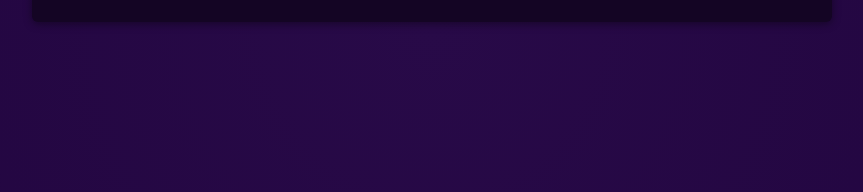
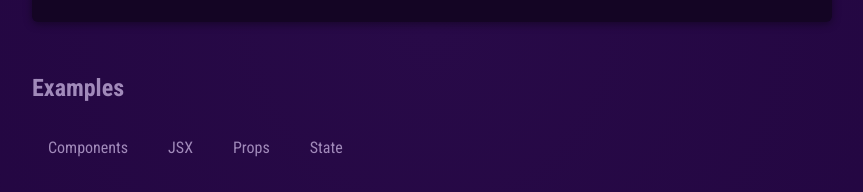
Before and after one commit to ADs-17/react-essential-practice, a React (Vite) app: page / in a window 1280 px wide. Shown: the part 612-804 px from the top of the page, without its empty margins (208-1071 px from the left). Built offline with nearby package versions, Linux system fonts and the light colour scheme.

Commit message:
Composition Children prop

```diff
--- a/src/App.jsx
+++ b/src/App.jsx
@@ -1,5 +1,6 @@
 import Header from "./components/Header/Header";
 import CoreConcept from "./components/CoreConcept";
+import TabButton from "./components/TabButton";
 
 import componentsImg from "./assets/components.png";
 
@@ -21,6 +22,15 @@
             <CoreConcept />
           </ul>
         </section>
+        <section id="examples">
+          <h2>Examples</h2>
+          <menu>
+            <TabButton>Components</TabButton>
+            <TabButton>JSX</TabButton>
+            <TabButton>Props</TabButton>
+            <TabButton>State</TabButton>
+          </menu>
+        </section>
       </main>
     </div>
   );
--- /dev/null
+++ b/src/components/TabButton.jsx
@@ -0,0 +1,7 @@
+export default function TabButton({ children }) {
+  return (
+    <li>
+      <button>{children}</button>
+    </li>
+  );
+}
```
